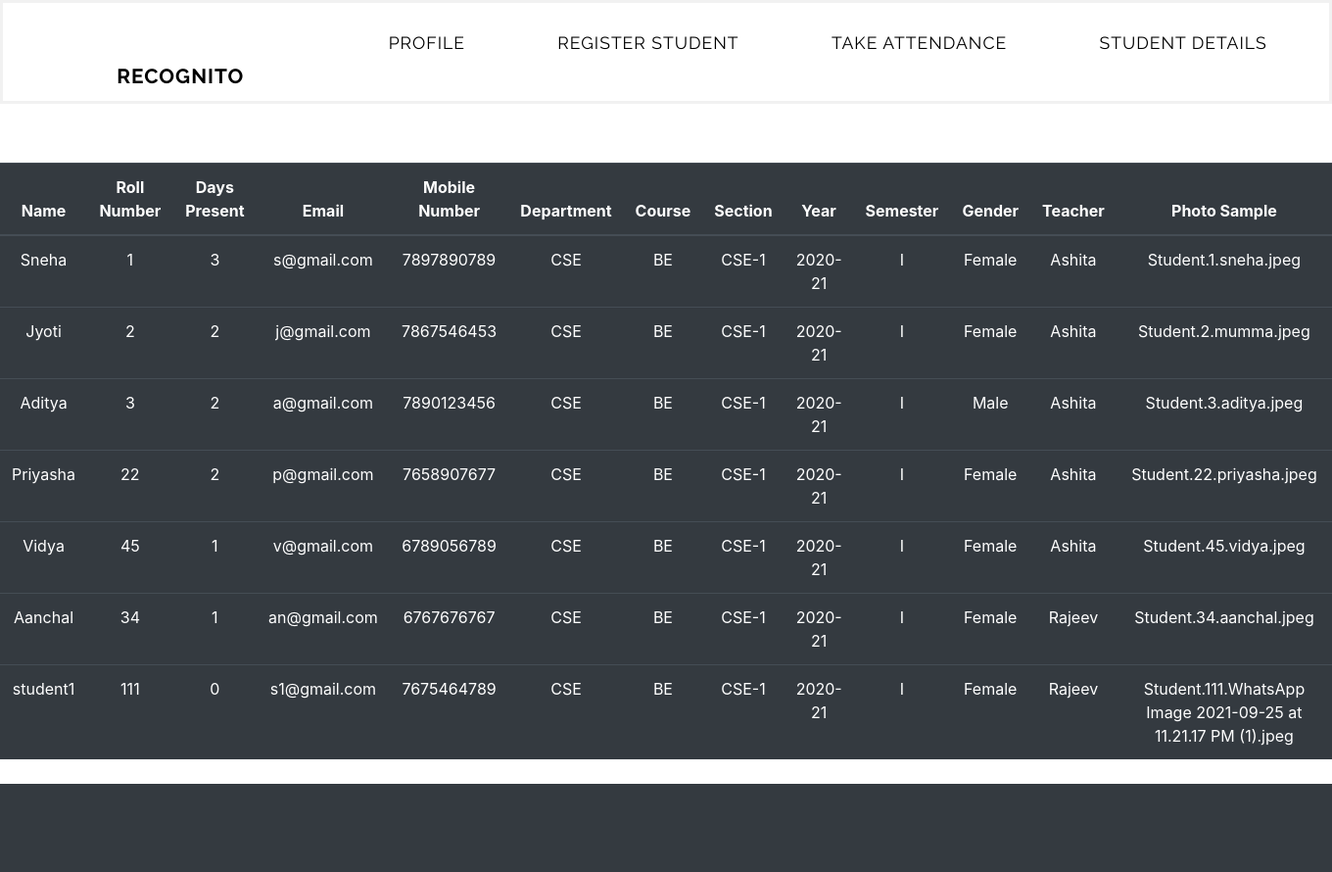
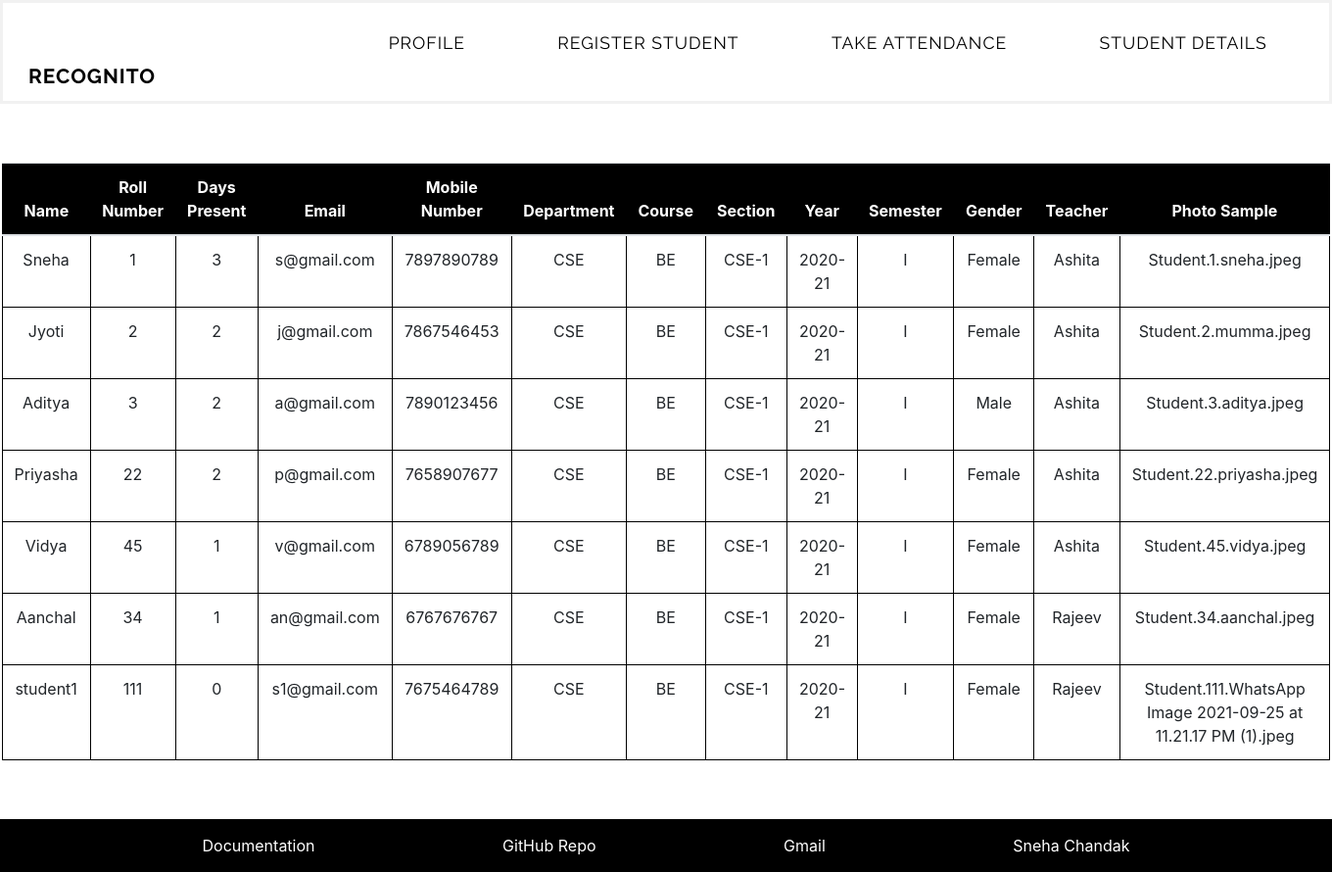
Before and after one commit to Sneha1203/Attendance-Face-Recognition, a Flask app: page /student_details in a window 1360 px wide. Shown: the whole page at 98% size. Before the commit the page ends 800 px from the top, so only its background shows below. Run offline with Flask 2, Linux system fonts and the light colour scheme; a user stored in the database is signed in; data comes from the database, SQL or seed files in the repository; both versions use the stored data as it was after the commit.

Commit message:
changed table

```diff
--- a/attendance.csv
+++ b/attendance.csv
@@ -455,3 +455,7 @@
 1,Sneha,21-05-2022,23:18:55
 1,Sneha,21-05-2022,23:21:33
 1,Sneha,21-05-2022,23:23:08
+1,Sneha,21-05-2022,23:56:29
+1,Sneha,22-05-2022,00:06:24
+1,Sneha,22-05-2022,00:07:13
+1,Sneha,22-05-2022,00:23:23
--- a/faceapp/static/css/styles.css
+++ b/faceapp/static/css/styles.css
@@ -1,4 +1,8 @@
-
+body {
+    min-height: 100vh;
+    display: flex;
+    flex-direction: column;
+}
 .nav-wrapper {
     width: 100%;
     position: sticky;
@@ -67,13 +71,7 @@
 }
 
 .nav-item a:hover {
-    color: #3498db;
-}
-
-.no-search {
-    margin-top: 5px;
-    transform: translate(0);
-    transition: transform 0.7s ease-in-out;
+    color: gray;
 }
 
 
@@ -140,3 +138,77 @@
     letter-spacing: 1px;
     font-size: 1.5rem;
 }
+
+
+.table {
+    border: 1px solid black;
+    border-collapse: collapse;
+    width: 95%;
+    margin: 60px auto;
+}
+
+.table tr{
+    border: 1px solid black;
+    border-top: 1px solid black
+}
+
+.table td{
+    border: 1px solid black;
+}
+
+thead {
+    background-color: black;
+    color: white;
+}
+
+.table-row-hover:hover {
+    background-color: #d2d4d6;
+}
+
+footer {
+    background-color: black;
+    color: white;
+    margin-top: auto;
+    padding: 15px;
+}
+
+.footer h5 {
+    margin: 15px;
+    font-family: 'Raleway', sans-serif;
+    font-weight: 400;
+    letter-spacing: 1px;
+}
+
+.footer div {
+    display: flex;
+    flex-direction: row;
+    justify-content: space-evenly;
+}
+
+.footer a{
+    color: white;
+}
+
+.student-details {
+    display: flex;
+    flex-direction: row;
+    justify-content: space-around;
+    align-items: center;
+}
+
+.student-details h4 {
+    margin: 15px;
+    font-family: 'Raleway', sans-serif;
+    font-weight: 400;
+    letter-spacing: 1px;
+    font-size: medium;
+}
+
+.days-present {
+    text-align: center;
+    margin: 15px;
+    font-family: 'Raleway', sans-serif;
+    font-weight: 400;
+    letter-spacing: 1px;
+    font-size: medium;
+}
--- a/faceapp/templates/base.html
+++ b/faceapp/templates/base.html
@@ -19,7 +19,7 @@
 
 
         {% if current_user.is_authenticated %}
-          <ul class="nav no-search">
+          <ul class="nav">
             <li class="nav-item">
                 <a href="{{ url_for ('profile') }}">Profile</a>
             </li>
@@ -43,7 +43,7 @@
           </ul>
 
       {% else %}
-        <ul class="nav no-search">
+        <ul class="nav">
           <li class="nav-item">
               <a href="{{ url_for('login') }}" >Login</a>
           </li>
@@ -58,7 +58,7 @@
     {% with messages = get_flashed_messages(with_categories=true) %}
       {% if messages %}
         {% for category, message in messages %}
-          <div class = "alert alert-{{ category }}">
+          <div class = "alert alert-{{ category }} text-center">
             <button type="button" class="m1-2 mb-1 close" data-dismiss="alert", aria-label="Close">
               <span aria-hidden="true">&times;</span>
             </button>
@@ -72,17 +72,15 @@
 
     {% endblock %}
 
-    <!-- Optional JavaScript; choose one of the two! -->
+    <footer class="footer text-center">
+      <div>
+        <a href="#">Documentation</a>
+        <a href="#">GitHub Repo</a>
+        <a href="#">Gmail</a>
+        <a href="#">Sneha Chandak</a>
+      </div>
+    </footer>
 
-    <!-- Option 1: jQuery and Bootstrap Bundle (includes Popper) -->
-    <script src="https://code.jquery.com/jquery-3.5.1.slim.min.js" integrity="sha384-DfXdz2htPH0lsSSs5nCTpuj/zy4C+OGpamoFVy38MVBnE+IbbVYUew+OrCXaRkfj" crossorigin="anonymous"></script>
-    <script src="https://cdn.jsdelivr.net/npm/bootstrap@4.5.3/dist/js/bootstrap.bundle.min.js" integrity="sha384-ho+j7jyWK8fNQe+A12Hb8AhRq26LrZ/JpcUGGOn+Y7RsweNrtN/tE3MoK7ZeZDyx" crossorigin="anonymous"></script>
-
-    <!-- Option 2: jQuery, Popper.js, and Bootstrap JS
-    <script src="https://code.jquery.com/jquery-3.5.1.slim.min.js" integrity="sha384-DfXdz2htPH0lsSSs5nCTpuj/zy4C+OGpamoFVy38MVBnE+IbbVYUew+OrCXaRkfj" crossorigin="anonymous"></script>
-    <script src="https://cdn.jsdelivr.net/npm/popper.js@1.16.1/dist/umd/popper.min.js" integrity="sha384-9/reFTGAW83EW2RDu2S0VKaIzap3H66lZH81PoYlFhbGU+6BZp6G7niu735Sk7lN" crossorigin="anonymous"></script>
-    <script src="https://cdn.jsdelivr.net/npm/bootstrap@4.5.3/dist/js/bootstrap.min.js" integrity="sha384-w1Q4orYjBQndcko6MimVbzY0tgp4pWB4lZ7lr30WKz0vr/aWKhXdBNmNb5D92v7s" crossorigin="anonymous"></script>
-    -->
   </body>
 
 </html>
--- a/faceapp/templates/profile.html
+++ b/faceapp/templates/profile.html
@@ -1,5 +1,5 @@
 {% extends 'base.html' %}
 
 {% block content %}
-this is user profile page
+USER PROFILE
 {% endblock %}
--- a/faceapp/templates/student_attendance.html
+++ b/faceapp/templates/student_attendance.html
@@ -2,8 +2,7 @@
 
 {% block content %}
 
-<body class="text-center">
-    <div class="container">
+    <div class="container text-center">
         <form method='POST' class="form-register" style="color:white", enctype="multipart/form-data">
             {{ form.hidden_tag() }}
             <h1 class="h3 mb-3 font-weight-normal">Register a student here</h1>
@@ -17,7 +16,7 @@
 
         </form>
     </div>
-</body>
+
 
 
 {% endblock%}
--- a/faceapp/templates/student_details.html
+++ b/faceapp/templates/student_details.html
@@ -2,11 +2,8 @@
 
 {% block content %}
 
-<body class="text-center">
-
-
-    <div>
-        <table class="table table-hover table-dark" style="margin-top: 60px">
+ <div class="text-center">
+    <table class="table">
         <thead>
             <tr>
                 <th scope="col">Name</th>
@@ -27,7 +24,7 @@
 
         <tbody>
             {% for student in students %}
-                    <tr>
+                <tr class="table-row-hover">
                     <td>{{ student.name }}</td>
                     <td>{{ student.roll_no }}</td>
                     <td>{{ student.days_present }}</td>
@@ -46,7 +43,7 @@
         </tbody>
     </table>
 </div>
-</body>
+
 
 
 {% endblock%}
--- a/faceapp/templates/upload_photo.html
+++ b/faceapp/templates/upload_photo.html
@@ -2,8 +2,8 @@
 
 {% block content %}
 
-<body class="text-center">
-    <div class="container">
+<body class="">
+    <div class="container text-center">
         <form method='POST' class="form-register" style="color:white", enctype="multipart/form-data">
             {{ form.hidden_tag() }}
             <h1 class="h3 mb-3 font-weight-normal">Upload a Photo here</h1>
@@ -16,7 +16,7 @@
             {{ form.photo_sample(class="form-control", placeholder="Upload a Photo: ") }}
 
             <br>
-            {{ form.submit(class="btn btn-lg btn-block btn-primary") }}
+            {{ form.submit(class="btn") }}
 
         </form>
     </div>
--- a/sorted_attendance.csv
+++ b/sorted_attendance.csv
@@ -1,6 +1,7 @@
 ,roll_no,name,attendance_date,attendance_time
 0,1,Sneha,20-05-2022,21:59:07
 189,1,Sneha,21-05-2022,19:29:42
+457,1,Sneha,22-05-2022,00:06:24
 34,2,Jyoti,20-05-2022,21:59:22
 205,2,Jyoti,21-05-2022,19:29:54
 115,3,Aditya,20-05-2022,22:00:06
```
Also changed, not shown: faceapp/templates/register_student.html (+3 -6 lines), faceapp/templates/student_attendance_display.html (+23 -5 lines), dump/train_data.html (renamed from faceapp/templates/train_data.html), faceapp/market.db, uploads/Student.111.WhatsApp Image 2021-09-25 at 11.21.17 PM (1).jpeg (added). Lines whose indentation alone changed are shown as unchanged.
